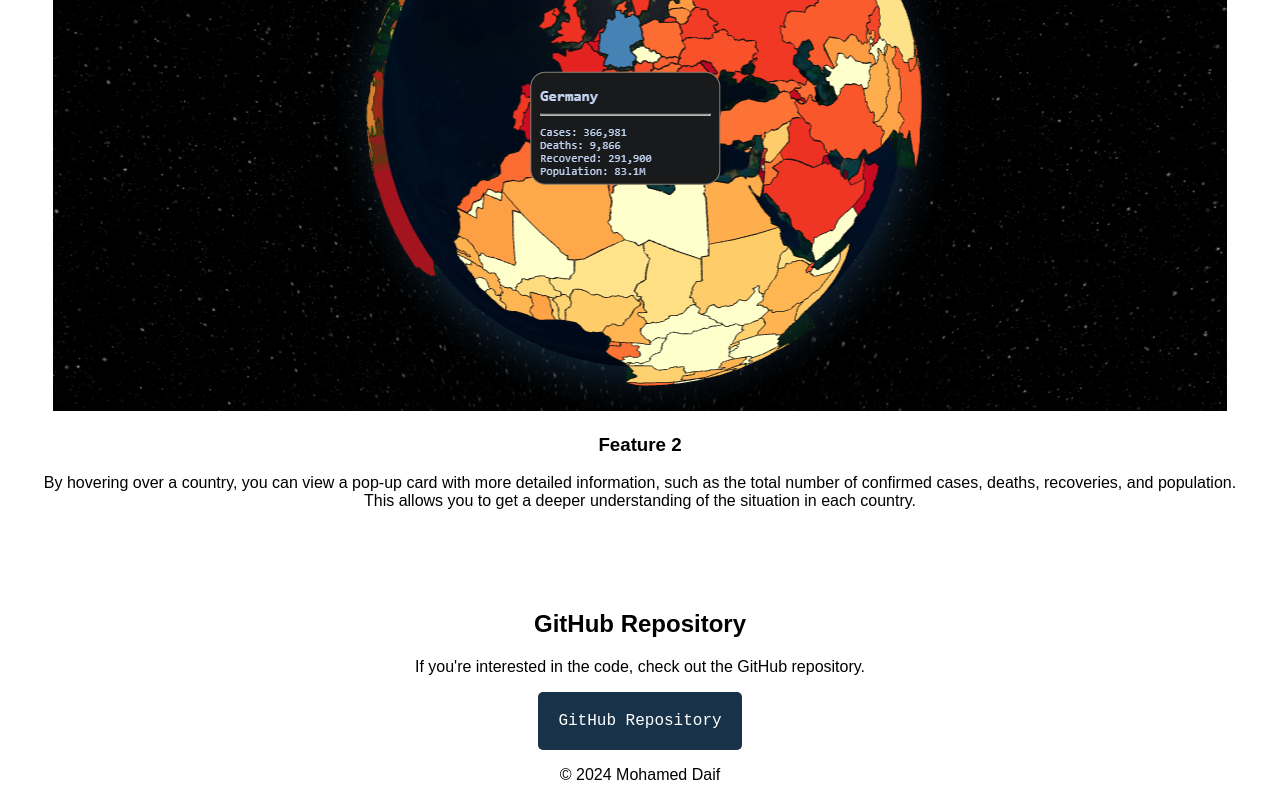
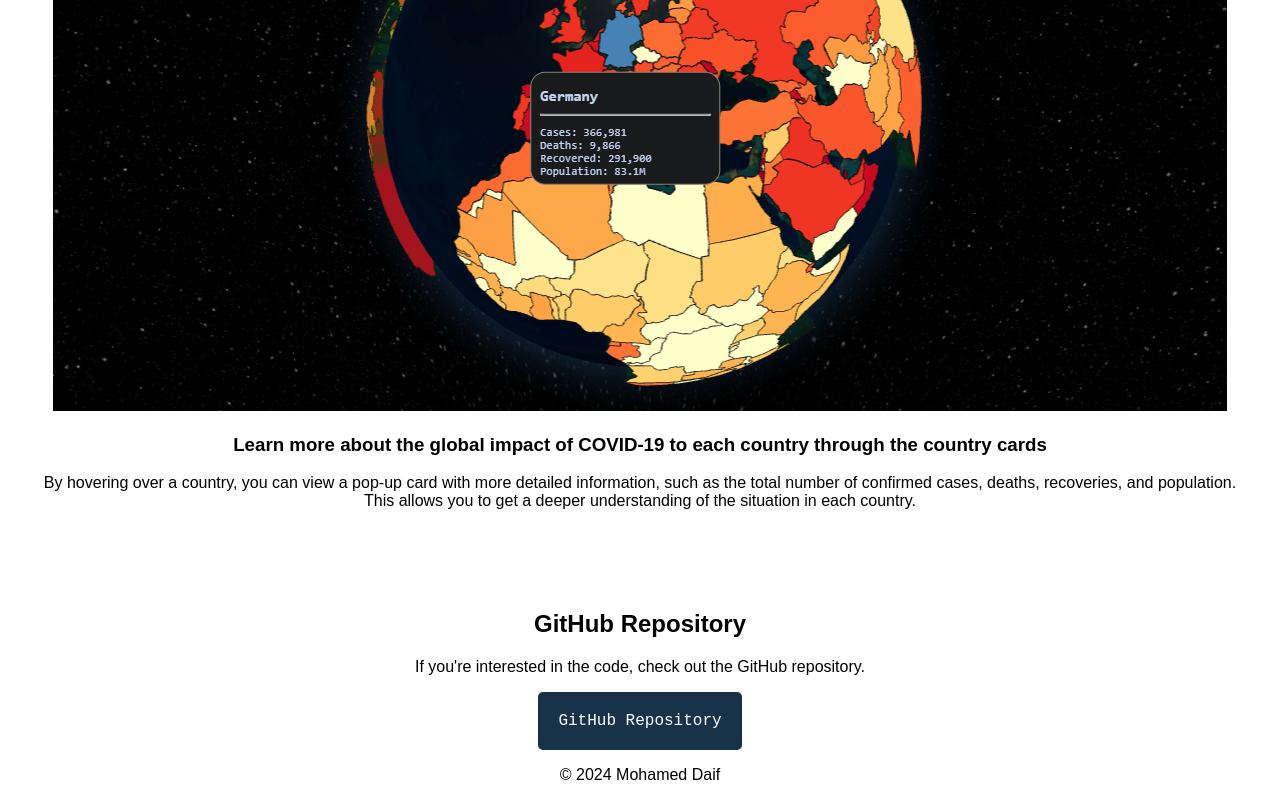
Before and after one commit to CGUltimateno/Covid19-Globe, a React (Create React App) app: page / in a window 1280 px wide. Shown: the part 1773-2573 px from the top of the page. Built offline with nearby package versions, Linux system fonts and the light colour scheme; no server answers.

Commit message:
landing page

```diff
--- a/src/components/landingpage.js
+++ b/src/components/landingpage.js
@@ -62,7 +62,7 @@ const LandingPage = () => {
 
                   <div className="feature">
                       <img src={require('../assets/feature2.PNG')} alt="Feature 1"/>
-                      <h3>Feature 2</h3>
+                      <h3>Learn more about the global impact of COVID-19 to each country through the country cards</h3>
                       <p className="featureparagraph">
                           By hovering over a country, you can view a pop-up card with more detailed information, such as
                           the total number of confirmed cases, deaths, recoveries, and population. This allows you to
```
